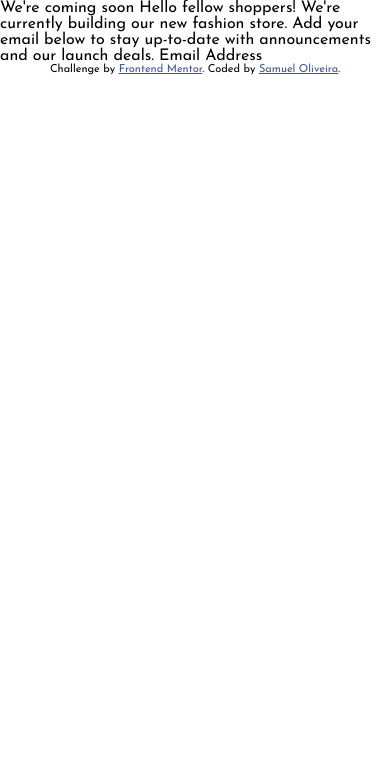
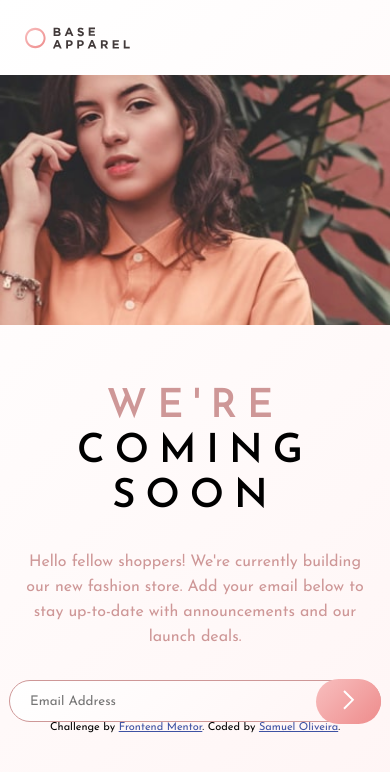
Before and after one commit to samueldev900/Challenge_14_Html-CSS, a plain HTML site: page index.html in a window 390 px wide. Drawn offline with Linux system fonts and the light colour scheme.

Commit message:
javascript adicionado e mobile first finalizado

```diff
--- a/estilo/query.css
+++ b/estilo/query.css
@@ -0,0 +1,9 @@
+
+@media screen and (max-width: 390px) {
+    section{
+    height: 250px;
+    width: 100vw;
+    background: url(../images/hero-mobile.jpg) no-repeat center ;
+    background-size: cover;
+}
+}
--- a/estilo/style.css
+++ b/estilo/style.css
@@ -15,6 +15,98 @@
     padding: 0px;
     margin: 0px;
 }
+body,html{
+    height: 100%;
+}
 body{
+    display: flex;
+    flex-direction: column;
+
     font-family: 'Josefin Sans', sans-serif;
+    background: linear-gradient(135deg,  hsl(0, 0%, 100%), hsl(0, 100%, 98%));
+    background-attachment: fixed;
 }
+section{
+    height: 250px;
+    width: 100vw;
+    background: url(../images/hero-mobile.jpg) no-repeat center ;
+    background-size: cover;
+}
+header{
+    display: flex;
+    align-items: center;
+    height: 75px;
+}
+header img{
+    width: 105.33px;
+    height: 22px;
+    padding-left: 25px;
+
+}
+main{
+    display: flex;
+    flex-direction: column;
+    align-items: center;
+    text-align: center;
+    color: var(--cor0);
+    align-self: center;
+    justify-content: center;
+
+}
+main h1{
+    width: 300px;
+    font-size: 2.5rem;
+    letter-spacing: 10px;
+    line-height: 45px;
+    margin: 60px 0px 30px 0px;
+}
+main p{
+    width: 350px;
+    line-height: 25px;
+}
+.com-mao{
+    color: black;
+}
+form{
+    position: relative;
+}
+input{
+    height: 40px;
+    width: 330px;
+    padding: 0px 20px;
+    margin-top: 30px;
+    border-radius: 25px;
+    font-family: 'Josefin Sans', sans-serif;
+    border: 1px solid var(--cor0);
+    background: linear-gradient(135deg,  hsl(0, 0%, 100%), hsl(0, 100%, 98%));
+}
+button{
+    position:absolute;
+    top: 40%;
+    right: 0;
+    width: 65px;
+    height: 45px;
+    border-radius: 25px;
+    background: linear-gradient(135deg,  hsl(0, 80%, 86%), hsl(0, 74%, 74%));
+    border: none;
+    cursor: pointer;
+}
+.icon-erro{
+    display: none;
+    position: absolute;
+    top: 55%;
+    right: 20%;
+}
+.text-erro{
+    display: none;
+    text-align: left;
+    color: red;
+}
+#iemail:focus {
+  outline:none; /* Remova a borda de foco padrão, se desejar */
+}
+
+/*
+Linear, 135deg, from hsl(0, 0%, 100%), to hsl(0, 100%, 98%)
+Linear, 135deg, from hsl(0, 80%, 86%), to hsl(0, 74%, 74%)
+*/
--- a/index.html
+++ b/index.html
@@ -6,7 +6,7 @@
 
   <link rel="icon" type="image/png" sizes="32x32" href="./images/favicon-32x32.png">
   <link rel="stylesheet" href="estilo/style.css">
-  <link rel="stylesheet" href="estilo/query.css">
+  <link rel="stylesheet" href="estilo/query.css" media="screen">
 
   <title>Frontend Mentor | Base Apparel coming soon page</title>
 
@@ -14,19 +14,57 @@
 
 </head>
 <body>
+  <header>
+    <img src="images/logo.svg" alt="icon-logo">
 
-  We're coming soon
+  </header>
+  <section>
 
-  Hello fellow shoppers! We're currently building our new fashion store.
-  Add your email below to stay up-to-date with announcements and our launch deals.
+  </section>
+  <main>
+    <h1>WE'RE <span class="com-mao">COMING SOON</span></h1>
+    <p>
+      Hello fellow shoppers! We're currently building our new fashion store.
+      Add your email below to stay up-to-date with announcements and our launch deals.
 
-  Email Address
+    </p>
+    <form >
+      <input type="email" name="email" id="iemail" placeholder="Email Address" required oninput="emailValidate()">
 
+      <img class="icon-erro" id="ierro-icon" src="images/icon-error.svg" alt="icon-error">
+      <button onclick="emailValidate()"><img src="images/icon-arrow.svg" alt="icon-arrow"></button>
+    </form>
+    <span class="text-erro" id="itext-erro">
+      <p>Preencha o campo corretamente !</p>
+    </span>
+
+
+  </main>
   <footer>
     <p class="attribution">
       Challenge by <a href="https://www.frontendmentor.io?ref=challenge" target="_blank">Frontend Mentor</a>.
       Coded by <a href="https://github.com/samueldev900" target="_blank">Samuel Oliveira</a>.
     </p>
   </footer>
+  <script>
+    var inputEmail = document.getElementById("iemail");
+    var icon =document.getElementById("ierro-icon")
+    var text = document.getElementById('itext-erro')
+    const emailRegex = /^[a-zA-Z0-9._-]+@[a-zA-Z0-9.-]+\.[a-zA-Z]{2,4}$/;
+
+    function emailValidate(){
+    if(!emailRegex.test(inputEmail.value)){
+        inputEmail.style.border ="2px solid red";
+        text.style.display = "block";
+        icon.style.display = "block";
+    }
+    else{
+        inputEmail.style.border = ""
+        text.style.display ="none"
+        icon.style.display ="none"
+    }
+}
+
+  </script>
 </body>
 </html>
```
